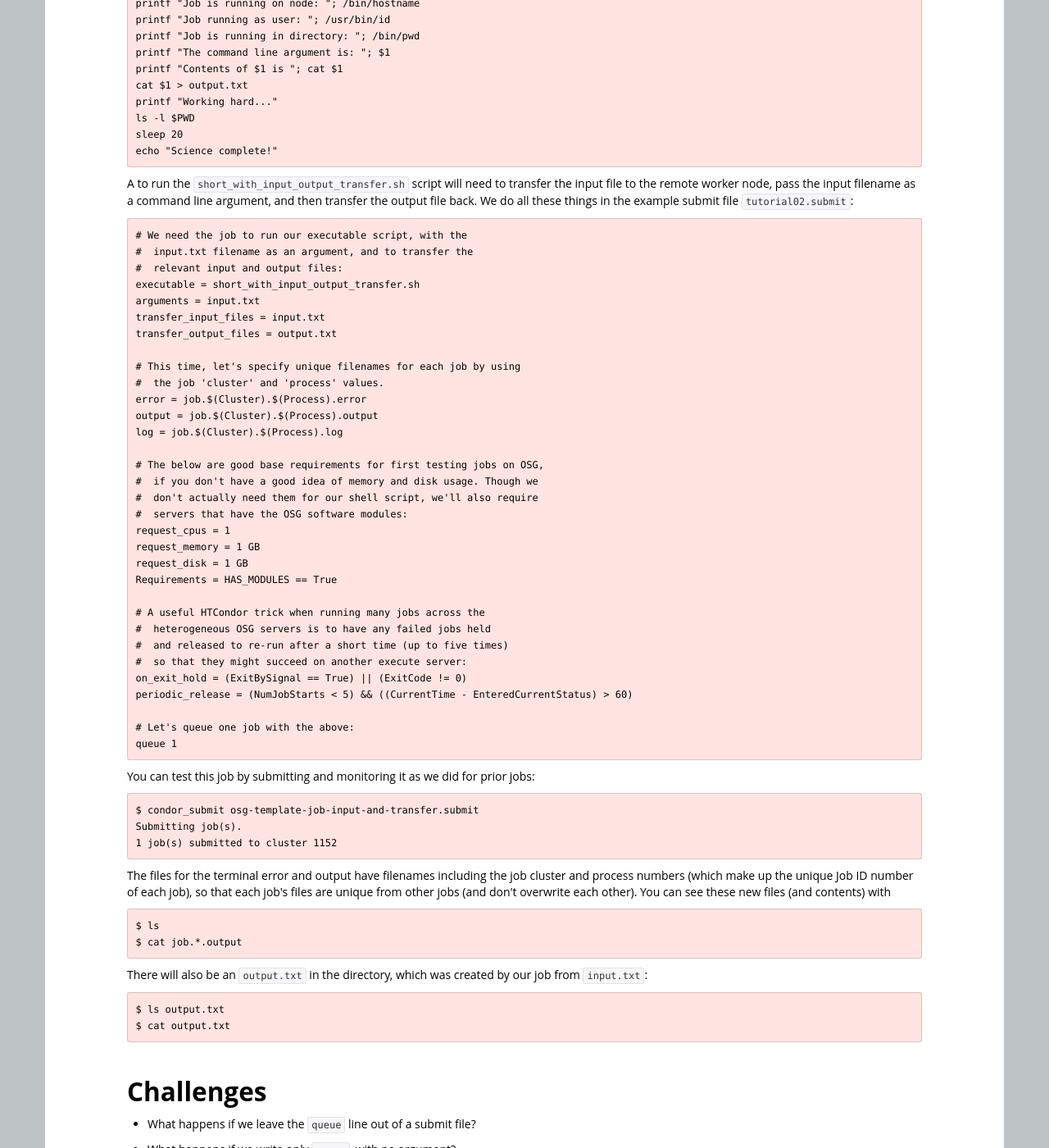
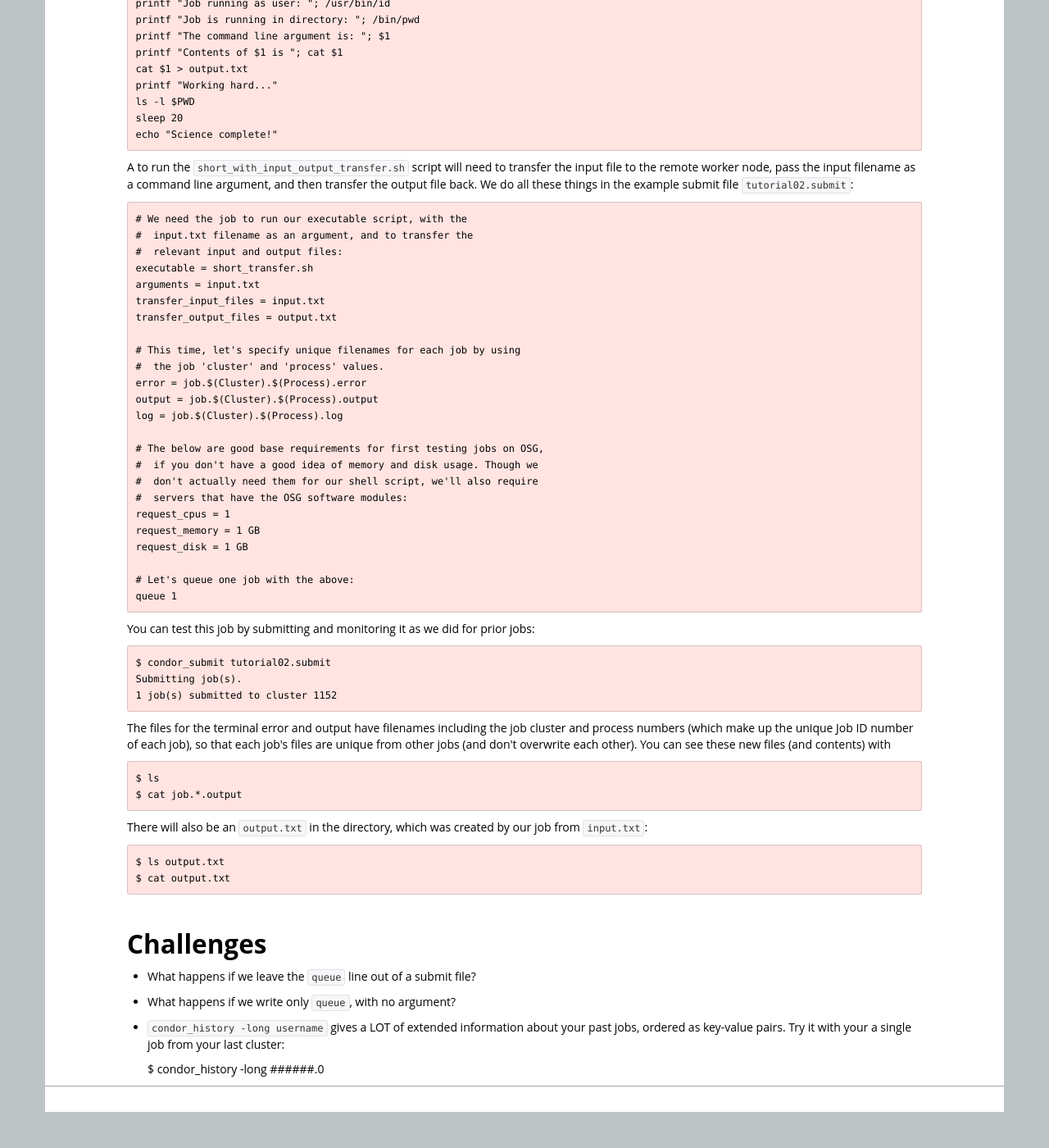
Before and after one commit to unlhcc/OSG-UserTraining-MWBD-2019, a Jekyll site: the page built from novice/DHTC/04-HTCondor-Submitting.md, in a window 1280 px wide and 1400 px high, scrolled down 5589 px. Shown: the whole window at 82% size. Built offline with Jekyll 4.4.1, drawn with Linux system fonts in a browser that asks for light colours; after the commit the page ends 6965 px from its top, so only the background shows below that; some of the changed text lies outside the part shown.

Commit message:
Update 04-HTCondor-Submitting.md

```diff
--- a/novice/DHTC/04-HTCondor-Submitting.md
+++ b/novice/DHTC/04-HTCondor-Submitting.md
@@ -83,20 +83,19 @@
 Next we will create a simple (though verbose with comments) HTCondor submit file.  A submit file tells the HTCondor _how_ to run your workload, with what properties and arguments, and, optionally, how to return output to the submit host.
 
     $ cat tutorial01.submit
-
     # Our executable is the main program or script that we've created
-    # to do the 'work' of a single job. If we have any arguments to pass,
-    # those are listed on a separate line.
+    # to do the 'work' of a single job.
     executable = short.sh
-    arguments =
 
     # We need to name the files that HTCondor should create to save the
     #  terminal output (stdout) and error (stderr) created by our job.
     #  Similarly, we need to name the log file where HTCondor will save
     #  information about job execution steps.
-    error = short.error
-    output = short.output
-    log = short.log
+    #  We'll specify unique filenames for each job by using
+    #  the job's 'cluster' value.
+    error = short.$(Cluster).error
+    output = short.$(Cluster).output
+    log = short.$(Cluster).log
 
     # We need to request the resources that this job will need:
     request_cpus = 1
@@ -240,7 +239,7 @@
 
 For any script or job you want to run, you will usually want to do one or several of the following things: pass input parameters to a script, use input file, and produce an output file. Open the example script `short_with_input_output_transfer.sh` with `cat`:
 
-    $ cat short_with_input_output_transfer.sh
+    $ cat short_transfer.sh
 
 This is a shell script that is similar to the above example. The main difference is that this script takes a text file as a command line argument argument, i.e. $1, and produces an output file that is the copy of the input file, i.e. cat $1 > output.txt.
 
@@ -263,7 +262,7 @@
     # We need the job to run our executable script, with the
     #  input.txt filename as an argument, and to transfer the
     #  relevant input and output files:
-    executable = short_with_input_output_transfer.sh
+    executable = short_transfer.sh
     arguments = input.txt
     transfer_input_files = input.txt
     transfer_output_files = output.txt
@@ -281,21 +280,13 @@
     request_cpus = 1
     request_memory = 1 GB
     request_disk = 1 GB
-    Requirements = HAS_MODULES == True
-
-    # A useful HTCondor trick when running many jobs across the
-    #  heterogeneous OSG servers is to have any failed jobs held
-    #  and released to re-run after a short time (up to five times)
-    #  so that they might succeed on another execute server:
-    on_exit_hold = (ExitBySignal == True) || (ExitCode != 0)
-    periodic_release = (NumJobStarts < 5) && ((CurrentTime - EnteredCurrentStatus) > 60)
 
     # Let's queue one job with the above:
     queue 1
 
 You can test this job by submitting and monitoring it as we did for prior jobs:
 
-    $ condor_submit osg-template-job-input-and-transfer.submit
+    $ condor_submit tutorial02.submit
     Submitting job(s).
     1 job(s) submitted to cluster 1152
 
@@ -315,7 +306,6 @@
 
 * What happens if we write only `queue`, with no argument?
 
-
 * `condor_history -long username` gives a LOT of extended information about your past jobs, ordered as key-value pairs.  Try it with your a single job from your last cluster:
 
     $ condor_history -long ######.0
```
Also changed, not shown: other parts of novice/DHTC/04-HTCondor-Submitting.md (+7 -7 lines).
